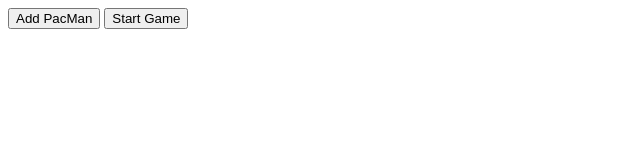
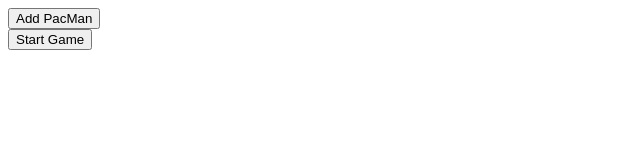
Before and after one commit to bobopop787/PacMen-Factory, a plain HTML site: page index.html in a window 1280 px wide. Shown: the whole page, without its empty margins (0-640 px from the left). Drawn offline with Linux system fonts and the light colour scheme.

Commit message:
Updated index.html

```diff
--- a/index.html
+++ b/index.html
@@ -9,7 +9,9 @@
 <body>
     <div id='game'>
         <button onclick='makeOne()' width='200' height='30'>Add PacMan</button>
-        <button onclick='update()' width='200' height='30'>Start Game</button>
+        <div id='startButton'>
+            <button onclick='update()' width='200' height='30'>Start Game</button>
+        </div>
     </div>
 </body>
 
```
